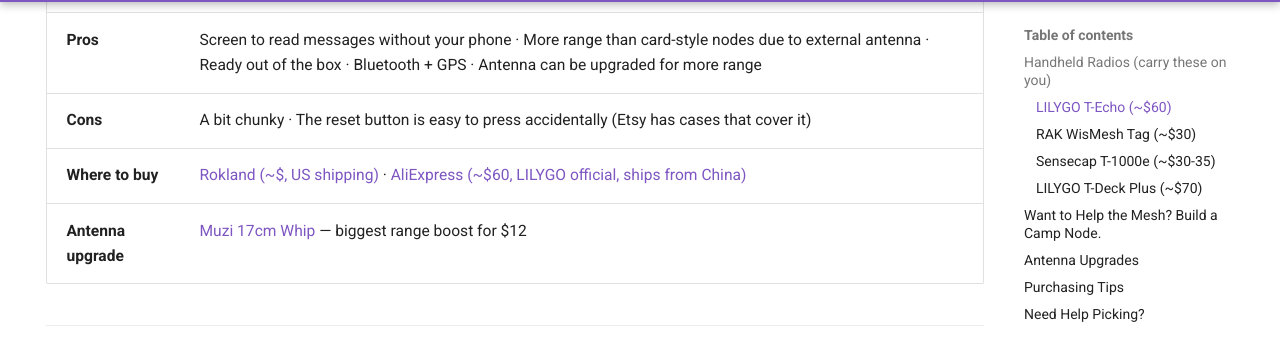
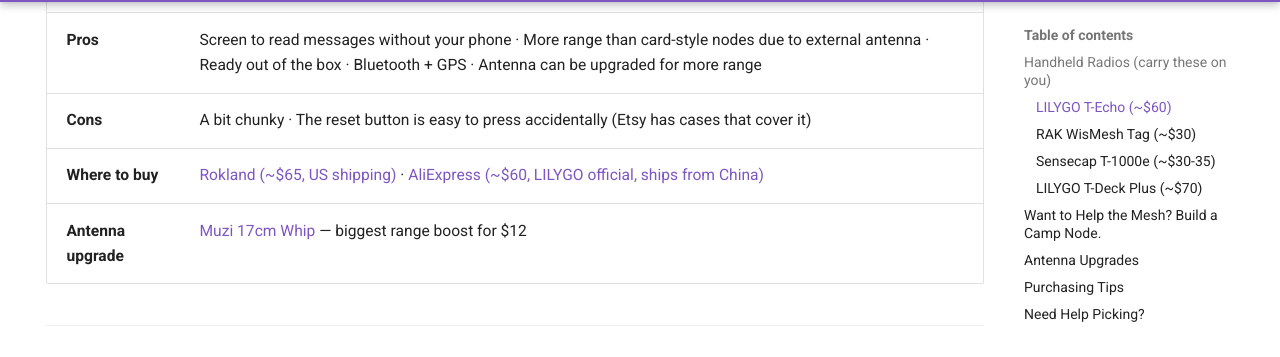
Before and after one commit to efmesh/site, an MkDocs documentation site: the page built from docs/docs/recommended-hardware.md, in a window 1280 px wide and 900 px high, scrolled down 1247 px. Shown: the part 94-451 px from the top of the window. Built offline with MkDocs 1.6.1 and Material for MkDocs 9.7.7, drawn with Linux system fonts in a browser that asks for light colours; comment, search, counter and statistics services are not loaded.

Commit message:
fix: fill in missing T-Echo Rokland price (~$65)
Brandt's PR left the Rokland T-Echo price as '~$' (placeholder).
Verified current Rokland listing at $64.97 — round to ~$65 to
match the section header style.

Co-Authored-By: Claude Opus 4.7 (1M context) <noreply@anthropic.com>

```diff
--- a/docs/docs/recommended-hardware.md
+++ b/docs/docs/recommended-hardware.md
@@ -29,7 +29,7 @@ A community favorite. E-ink screen (like a Kindle) so it's readable in direct Mi
 |:--|:--|
 | **Pros** | Screen to read messages without your phone &middot; More range than card-style nodes due to external antenna &middot; Ready out of the box &middot; Bluetooth + GPS &middot; Antenna can be upgraded for more range |
 | **Cons** | A bit chunky &middot; The reset button is easy to press accidentally (Etsy has cases that cover it) |
-| **Where to buy** | [Rokland (~$, US shipping)](https://store.rokland.com/products/lilygo-ttgo-meshtastic-t-echo-white-lora-sx1262-wireless-module-915mhz-nrf52840-gps-for-arduino){ target=_blank } &middot; [AliExpress (~$60, LILYGO official, ships from China)](https://www.aliexpress.com/item/1005003026107533.html){ target=_blank } |
+| **Where to buy** | [Rokland (~$65, US shipping)](https://store.rokland.com/products/lilygo-ttgo-meshtastic-t-echo-white-lora-sx1262-wireless-module-915mhz-nrf52840-gps-for-arduino){ target=_blank } &middot; [AliExpress (~$60, LILYGO official, ships from China)](https://www.aliexpress.com/item/1005003026107533.html){ target=_blank } |
 | **Antenna upgrade** | [Muzi 17cm Whip](https://muzi.works/products/whip-antenna-17cm){ target=_blank } — biggest range boost for $12 |
 
 ---
```
